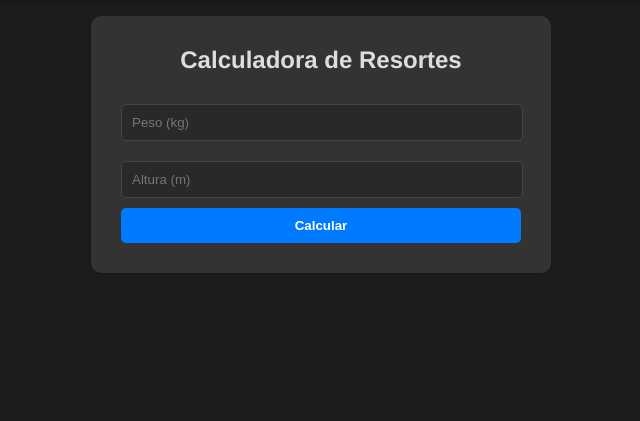
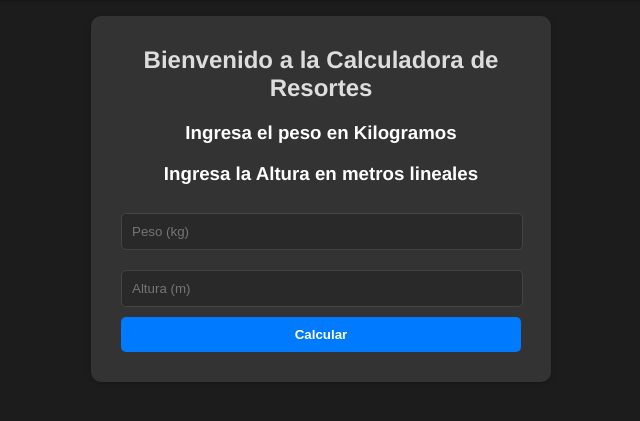
Before and after one commit to spazidevps/herrajesapiv2, a Flask app: page /resortes/ in a window 1280 px wide. Shown: the part 64-485 px from the top of the page, without its empty margins (319-959 px from the left). Run offline with Flask 3, Linux system fonts and the light colour scheme.

Commit message:
Update resortes.html

```diff
--- a/templates/resortes.html
+++ b/templates/resortes.html
@@ -38,7 +38,9 @@
     </div>
 
     <div class="calculadora">
-        <h2>Calculadora de Resortes</h2>
+        <h2>Bienvenido a la Calculadora de Resortes</h2>
+        <h3>Ingresa el peso en Kilogramos</h3>
+        <h3>Ingresa la Altura en metros lineales</h3>
         <form action="/resortes/" method="post">
             <div>
                 <input type="text" name="peso" placeholder="Peso (kg)">
```
